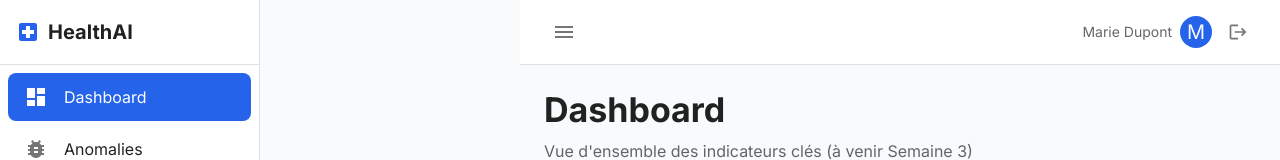
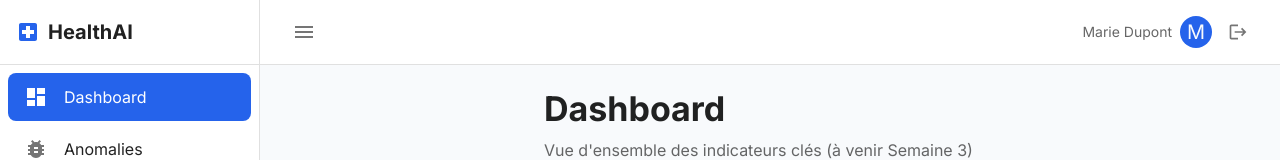
Before and after one commit to MSPR-501-Group-1/Frontend, a React (Vite) app in the folder healthai-admin/: page /login in a window 1280 px wide. Both pictures are taken after a click on the button "Se connecter". Shown: the top 160 px of the page. Built offline with nearby package versions, Linux system fonts and the light colour scheme.

Commit message:
fix(layout): remove gap between sidebar and topbar

```diff
--- a/healthai-admin/src/components/layout/AppLayout.tsx
+++ b/healthai-admin/src/components/layout/AppLayout.tsx
@@ -1,6 +1,6 @@
 import { useState } from 'react';
 import { Outlet } from 'react-router-dom';
-import { Box } from '@mui/material';
+import { Box, Toolbar } from '@mui/material';
 import Sidebar from './Sidebar';
 import Topbar from './Topbar';
 
@@ -34,15 +34,22 @@ export default function AppLayout() {
                     flexDirection: 'column',
                     ml: sidebarOpen ? `${DRAWER_WIDTH}px` : 0,
                     transition: 'margin-left 0.3s',
+                    minWidth: 0,
                 }}
             >
-                <Topbar onToggleSidebar={() => setSidebarOpen(!sidebarOpen)} />
+                <Topbar
+                    onToggleSidebar={() => setSidebarOpen(!sidebarOpen)}
+                    sidebarOpen={sidebarOpen}
+                    drawerWidth={DRAWER_WIDTH}
+                />
 
                 <Box
                     component="main"
                     id="main-content"
                     sx={{ flexGrow: 1, p: 3, bgcolor: 'background.default' }}
                 >
+                    {/* Spacer to push content below the fixed AppBar */}
+                    <Toolbar />
                     <Outlet />
                 </Box>
             </Box>
--- a/healthai-admin/src/components/layout/Topbar.tsx
+++ b/healthai-admin/src/components/layout/Topbar.tsx
@@ -12,20 +12,25 @@ import { useAuthStore } from '@/stores/auth.store';
 
 interface TopbarProps {
     onToggleSidebar: () => void;
+    sidebarOpen: boolean;
+    drawerWidth: number;
 }
 
-export default function Topbar({ onToggleSidebar }: TopbarProps) {
+export default function Topbar({ onToggleSidebar, sidebarOpen, drawerWidth }: TopbarProps) {
     const { user, logout } = useAuthStore();
 
     return (
         <AppBar
-            position="sticky"
+            position="fixed"
             elevation={0}
             sx={{
                 bgcolor: 'background.paper',
                 color: 'text.primary',
                 borderBottom: '1px solid',
                 borderColor: 'divider',
+                left: sidebarOpen ? `${drawerWidth}px` : 0,
+                width: sidebarOpen ? `calc(100% - ${drawerWidth}px)` : '100%',
+                transition: 'left 0.3s, width 0.3s',
             }}
         >
             <Toolbar>
```
